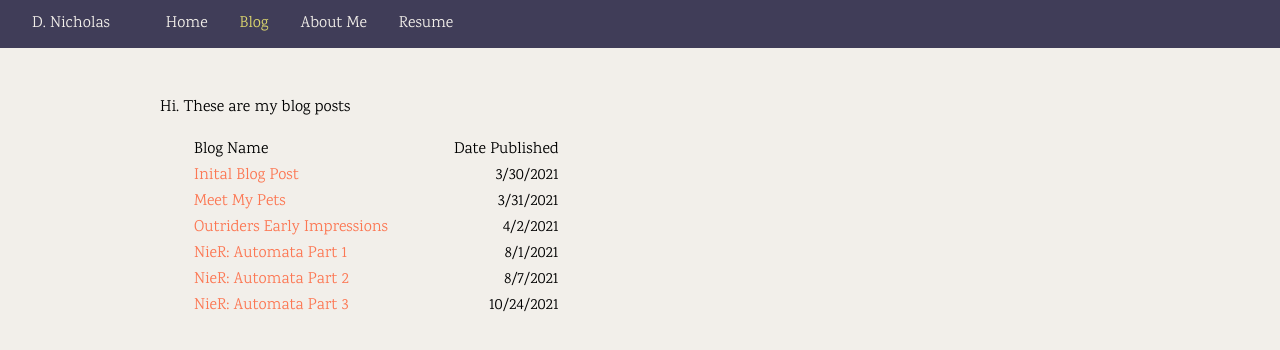
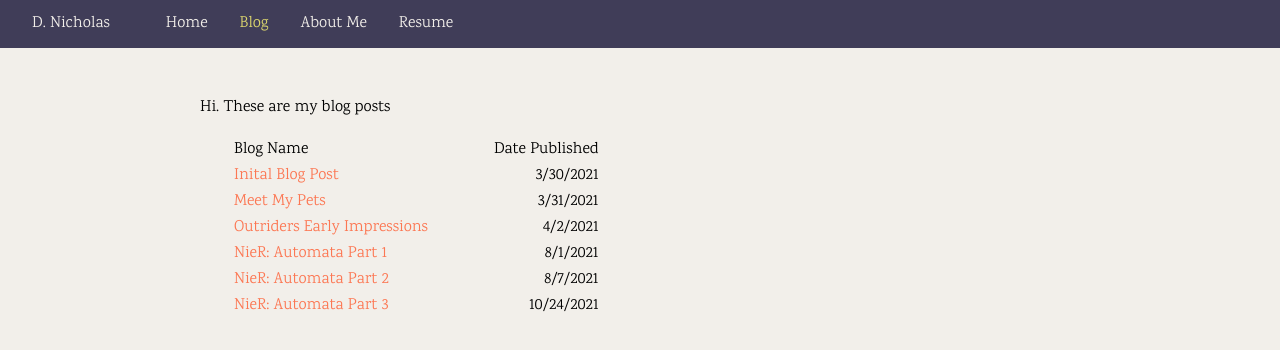
Before and after one commit to dead-alchemy/personal-site, a Next.js app: page /blog in a window 1280 px wide. Shown: the top 350 px of the page. Built offline with nearby package versions, Linux system fonts and the light colour scheme; a web font is replaced by a local one.

Commit message:
adding max width.

```diff
--- a/styles/blog.module.scss
+++ b/styles/blog.module.scss
@@ -3,8 +3,11 @@
 .article {
 	margin-top: 2rem;
 	overflow-y: auto;
+	margin-left: auto;
+	margin-right: auto;
 	line-height: 1.5rem;
 	padding: 1rem 2rem;
+	max-width: 1200px;
 	.nav {
 		display: block;
 	}
```
